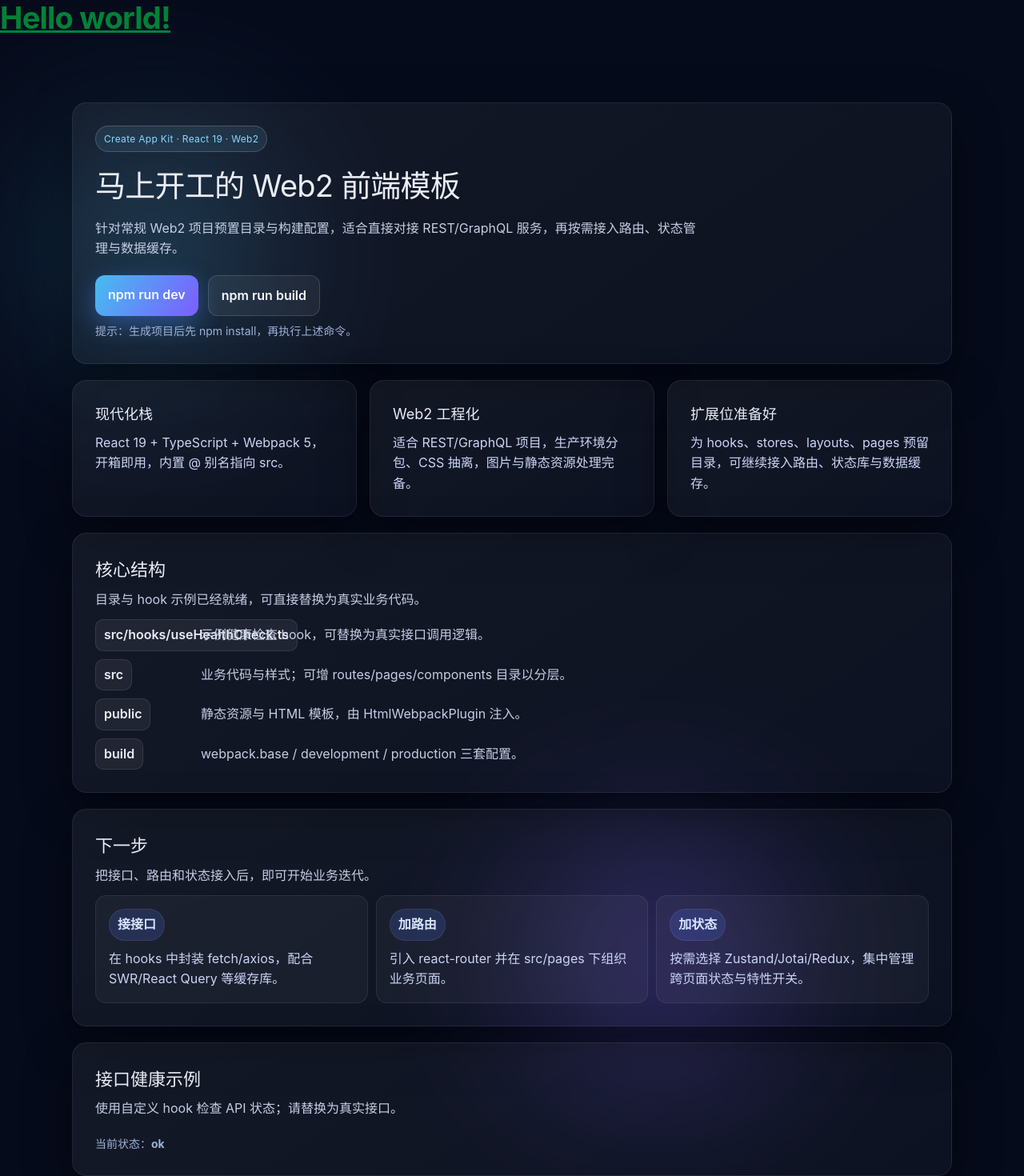
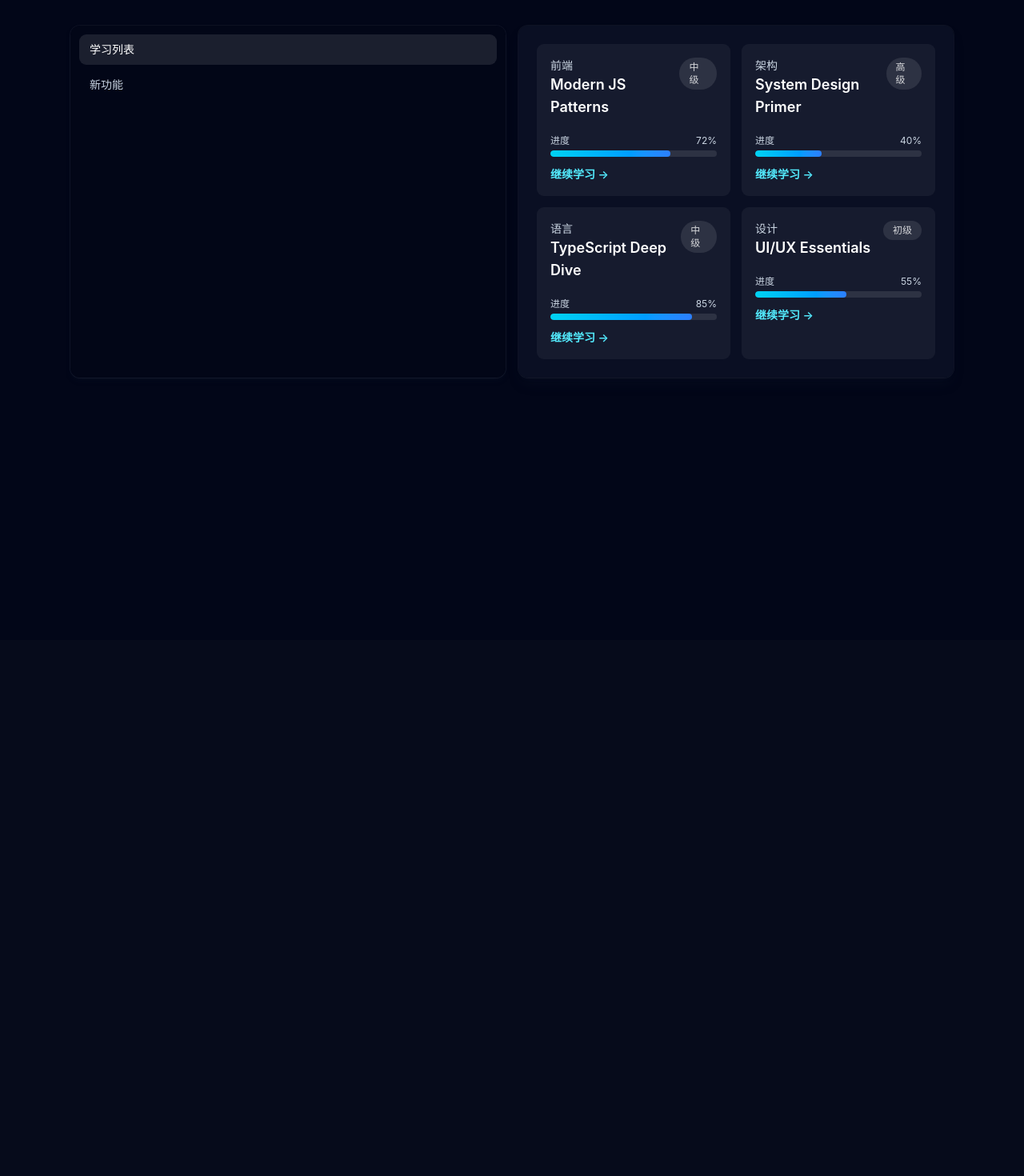
Before and after one commit to MrGuang123/create-app-kit, a React app in the folder templates/react-web2/: page /list in a window 1280 px wide. Shown: the top 1470 px of the page at 80% size. After the commit the page ends 800 px from the top, so only its background shows below. Built offline with nearby package versions, Linux system fonts and the light colour scheme.

Commit message:
feature: add react-router-dom

```diff
--- a/templates/react-web2/package.json
+++ b/templates/react-web2/package.json
@@ -9,7 +9,8 @@
   },
   "dependencies": {
     "react": "^19.2.0",
-    "react-dom": "^19.2.0"
+    "react-dom": "^19.2.0",
+    "react-router-dom": "^7.9.6"
   },
   "devDependencies": {
     "@biomejs/biome": "2.3.7",
--- a/templates/react-web2/src/App.tsx
+++ b/templates/react-web2/src/App.tsx
@@ -1,106 +1,13 @@
 import React from 'react';
-import { useHealthCheck } from './hooks/useHealthCheck';
-
-const highlights = [
-  {
-    title: '现代化栈',
-    description: 'React 19 + TypeScript + Webpack 5，开箱即用，内置 @ 别名指向 src。',
-  },
-  {
-    title: 'Web2 工程化',
-    description: '适合 REST/GraphQL 项目，生产环境分包、CSS 抽离，图片与静态资源处理完备。',
-  },
-  {
-    title: '扩展位准备好',
-    description: '为 hooks、stores、layouts、pages 预留目录，可继续接入路由、状态库与数据缓存。',
-  },
-];
-
-const nextSteps = [
-  { label: '接接口', detail: '在 hooks 中封装 fetch/axios，配合 SWR/React Query 等缓存库。' },
-  { label: '加路由', detail: '引入 react-router 并在 src/pages 下组织业务页面。' },
-  { label: '加状态', detail: '按需选择 Zustand/Jotai/Redux，集中管理跨页面状态与特性开关。' },
-];
-
-const structure = [
-  { name: 'src/hooks/useHealthCheck.ts', detail: '示例健康检查 hook，可替换为真实接口调用逻辑。' },
-  { name: 'src', detail: '业务代码与样式；可增 routes/pages/components 目录以分层。' },
-  { name: 'public', detail: '静态资源与 HTML 模板，由 HtmlWebpackPlugin 注入。' },
-  { name: 'build', detail: 'webpack.base / development / production 三套配置。' },
-];
+import AppRoutes from '@/routes';
 
 const App = () => {
-  const apiStatus = useHealthCheck();
-
   return (
-    <div className="page">
-      <div className="gradient gradient-1" />
-      <div className="gradient gradient-2" />
-      <h1 className="text-3xl font-bold text-green-700 underline">
-        Hello world!
-      </h1>
-      <main className="container">
-        <header className="card hero">
-          <p className="pill">Create App Kit · React 19 · Web2</p>
-          <h1>马上开工的 Web2 前端模板</h1>
-          <p className="subtitle">
-            针对常规 Web2 项目预置目录与构建配置，适合直接对接 REST/GraphQL 服务，再按需接入路由、状态管理与数据缓存。
-          </p>
-          <div className="cta-row">
-            <div className="cta primary">npm run dev</div>
-            <div className="cta ghost">npm run build</div>
-          </div>
-          <p className="note">提示：生成项目后先 npm install，再执行上述命令。</p>
-        </header>
-
-        <section className="grid">
-          {highlights.map((item) => (
-            <article key={item.title} className="card feature">
-              <h3>{item.title}</h3>
-              <p>{item.description}</p>
-            </article>
-          ))}
-        </section>
-
-        <section className="card section">
-          <div className="section__header">
-            <h2>核心结构</h2>
-            <p>目录与 hook 示例已经就绪，可直接替换为真实业务代码。</p>
-          </div>
-          <div className="structure">
-            {structure.map((item) => (
-              <div key={item.name} className="structure__item">
-                <span className="structure__name">{item.name}</span>
-                <span className="structure__detail">{item.detail}</span>
-              </div>
-            ))}
-          </div>
-        </section>
-
-        <section className="card section">
-          <div className="section__header">
-            <h2>下一步</h2>
-            <p>把接口、路由和状态接入后，即可开始业务迭代。</p>
-          </div>
-          <div className="steps">
-            {nextSteps.map((step) => (
-              <div key={step.label} className="steps__item">
-                <div className="badge">{step.label}</div>
-                <p className="steps__detail">{step.detail}</p>
-              </div>
-            ))}
-          </div>
-        </section>
-
-        <section className="card section">
-          <div className="section__header">
-            <h2>接口健康示例</h2>
-            <p>使用自定义 hook 检查 API 状态；请替换为真实接口。</p>
-          </div>
-          <p className="note">
-            当前状态：<strong>{apiStatus}</strong>
-          </p>
-        </section>
+    <div className="min-h-screen bg-slate-950 text-white">
+      <div className="pointer-events-none absolute inset-0 -z-10 bg-gradient-to-br from-slate-900 via-slate-950 to-indigo-950" />
+      <div className="pointer-events-none absolute left-1/2 top-0 -z-10 h-96 w-96 -translate-x-1/2 bg-cyan-500/20 blur-[120px]" />
+      <main className="mx-auto max-w-6xl px-6 py-8">
+        <AppRoutes />
       </main>
     </div>
   );
--- a/templates/react-web2/src/index.tsx
+++ b/templates/react-web2/src/index.tsx
@@ -1,7 +1,7 @@
 import React from 'react';
 import { createRoot } from 'react-dom/client';
+import './styles.css';
 import App from './App';
-import './styles.css';
 
 const container = document.getElementById('root');
 
--- /dev/null
+++ b/templates/react-web2/src/layouts/rootLayout/index.tsx
@@ -0,0 +1,40 @@
+import React from 'react';
+import { Link, Outlet, useLocation } from 'react-router-dom';
+
+const menu = [
+  { label: '学习列表', to: '/list' },
+  { label: '新功能', to: '/newFeature' },
+];
+
+const RootLayout = () => {
+  const { pathname } = useLocation();
+
+  return (
+    <div className="grid gap-4 lg:grid-cols-[220px_1fr]">
+      <aside className="rounded-xl bg-slate-950/70 p-3 ring-1 ring-white/5 shadow-md shadow-slate-900/40">
+        <nav className="flex flex-col gap-2">
+          {menu.map((item) => {
+            const active = pathname === item.to;
+            return (
+              <Link
+                key={item.to}
+                to={item.to}
+                className={`rounded-lg px-3 py-2 text-sm font-medium transition ${
+                  active ? 'bg-white/10 text-white ring-1 ring-white/10' : 'text-slate-300 hover:bg-white/5'
+                }`}
+              >
+                {item.label}
+              </Link>
+            );
+          })}
+        </nav>
+      </aside>
+
+      <section className="rounded-xl bg-slate-900/60 p-6 ring-1 ring-white/5 shadow-lg shadow-slate-900/30">
+        <Outlet />
+      </section>
+    </div>
+  );
+};
+
+export default RootLayout;
--- /dev/null
+++ b/templates/react-web2/src/pages/newFeature/index.tsx
@@ -0,0 +1,25 @@
+import React from 'react';
+
+const items = [
+  { title: '实验功能 A', desc: '快速接入的尝鲜特性' },
+  { title: '实验功能 B', desc: '正在灰度的流程优化' },
+  { title: '实验功能 C', desc: '等待反馈的交互改进' },
+];
+
+const NewFeature = () => {
+  return (
+    <div className="grid gap-4 md:grid-cols-2 xl:grid-cols-3">
+      {items.map((item) => (
+        <div key={item.title} className="rounded-lg bg-white/5 p-4 ring-1 ring-white/5">
+          <h3 className="text-lg font-semibold text-white">{item.title}</h3>
+          <p className="mt-1 text-sm text-slate-300">{item.desc}</p>
+          <button className="mt-3 text-sm font-semibold text-cyan-300 hover:text-cyan-200">
+            查看详情 →
+          </button>
+        </div>
+      ))}
+    </div>
+  );
+};
+
+export default NewFeature;
--- /dev/null
+++ b/templates/react-web2/src/pages/studyList/index.tsx
@@ -0,0 +1,48 @@
+import React from 'react';
+
+const courses = [
+  { title: 'Modern JS Patterns', level: '中级', progress: 72, tag: '前端' },
+  { title: 'System Design Primer', level: '高级', progress: 40, tag: '架构' },
+  { title: 'TypeScript Deep Dive', level: '中级', progress: 85, tag: '语言' },
+  { title: 'UI/UX Essentials', level: '初级', progress: 55, tag: '设计' },
+];
+
+const StudyList = () => {
+  return (
+    <div className="grid gap-4 md:grid-cols-2 xl:grid-cols-3">
+      {courses.map((course) => (
+        <div
+          key={course.title}
+          className="flex flex-col gap-3 rounded-lg bg-white/5 p-4 ring-1 ring-white/5"
+        >
+          <div className="flex items-start justify-between">
+            <div>
+              <p className="text-sm text-slate-300">{course.tag}</p>
+              <h3 className="text-lg font-semibold text-white">{course.title}</h3>
+            </div>
+            <span className="rounded-full bg-white/10 px-3 py-1 text-xs text-white/80">
+              {course.level}
+            </span>
+          </div>
+          <div>
+            <div className="mb-1 flex items-center justify-between text-xs text-slate-300">
+              <span>进度</span>
+              <span>{course.progress}%</span>
+            </div>
+            <div className="h-2 overflow-hidden rounded-full bg-white/10">
+              <div
+                className="h-full rounded-full bg-gradient-to-r from-cyan-400 to-blue-500"
+                style={{ width: `${course.progress}%` }}
+              />
+            </div>
+          </div>
+          <button className="self-start text-sm font-semibold text-cyan-300 hover:text-cyan-200">
+            继续学习 →
+          </button>
+        </div>
+      ))}
+    </div>
+  );
+};
+
+export default StudyList;
--- /dev/null
+++ b/templates/react-web2/src/routes/config.tsx
@@ -0,0 +1,17 @@
+import React from 'react';
+import { Navigate } from 'react-router-dom';
+import RootLayout from '@/layouts/rootLayout';
+import StudyList from '@/pages/studyList';
+import NewFeature from '@/pages/newFeature';
+
+export const routeConfigs = [
+  {
+    path: '/',
+    element: <RootLayout />,
+    children: [
+      { index: true, element: <Navigate to="/list" replace /> },
+      { path: 'list', element: <StudyList /> },
+      { path: 'newFeature', element: <NewFeature /> },
+    ],
+  },
+];
--- /dev/null
+++ b/templates/react-web2/src/routes/index.tsx
@@ -0,0 +1,8 @@
+import { createBrowserRouter, RouterProvider } from 'react-router-dom';
+import { routeConfigs } from './config';
+
+const router = createBrowserRouter(routeConfigs);
+
+const AppRoutes = () => <RouterProvider router={router} />;
+
+export default AppRoutes;
```
